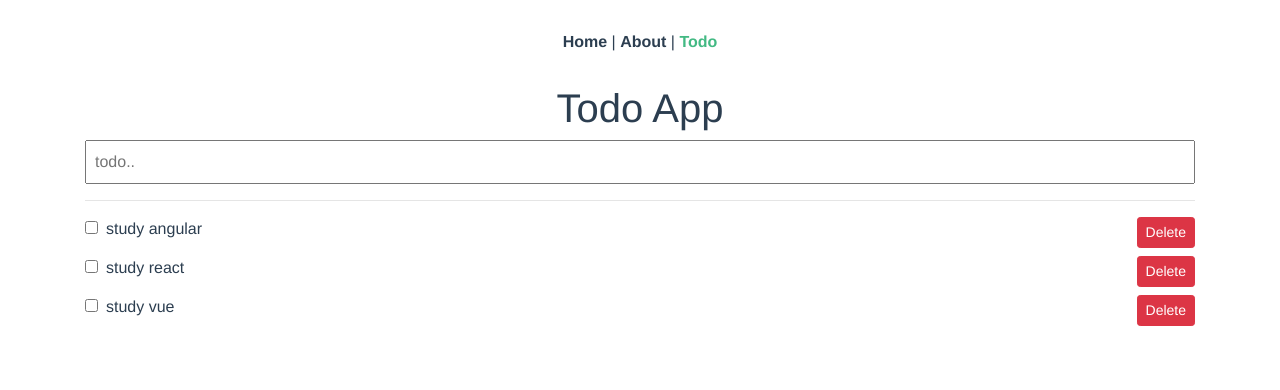
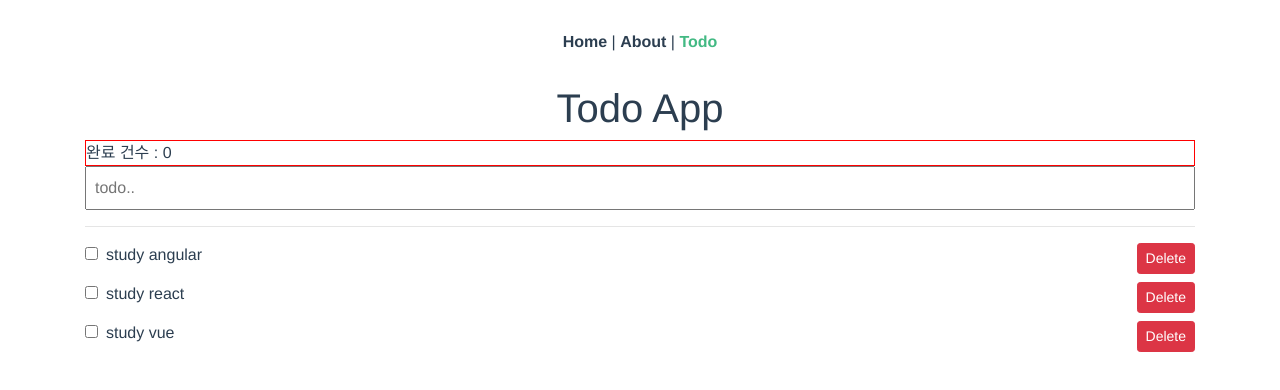
Before and after one commit to bhchoi84/vue2-todo-list, a Vue app: page /todo in a window 1280 px wide. Shown: the top 390 px of the page. Built offline with nearby package versions, Linux system fonts and the light colour scheme.

Commit message:
emit으로 처리된 todo list 완성본 -> vuex로 수정 예정

```diff
--- /dev/null
+++ b/src/components/AddTodo.vue
@@ -0,0 +1,29 @@
+<template>
+    <div>
+        <input
+            type="text"
+            class="w-100 p-2"
+            placeholder="todo.."
+            @keyup.enter.prevent="addTodo"
+            v-model="todoText"
+        />
+    </div>
+</template>
+<script>
+export default {
+    data(){
+        return{
+            todoText: ''
+        }
+    },
+    methods: {
+        addTodo(e){
+            this.$emit('add-todo',{todoId: Math.random(), todoText: e.target.value})
+            this.todoText = ''
+        }
+    }
+}
+
+</script>
+<style scoped>
+</style>
--- /dev/null
+++ b/src/components/CompletedTodo.vue
@@ -0,0 +1,26 @@
+<template>
+    <div class="guideLine textAlignLeft">완료 건수 : {{completedTodoCount}}</div>
+</template>
+<script>
+export default {
+    props: {
+        todos: {
+            type: Array,
+            required: true
+        }
+    },
+    computed: {
+        completedTodoCount(){
+            return this.todos.filter( todo => todo.checked ).length;
+        }
+    }
+}
+</script>
+<style scoped>
+.guideLine {
+    border: 1px solid red
+}
+.textAlignLeft {
+    text-align: left
+}
+</style>
--- a/src/components/TodoItem.vue
+++ b/src/components/TodoItem.vue
@@ -33,13 +33,13 @@ export default {
     },
     methods: {
         toggleCheck(e){
-            this.$emit('toggle-check',{
+            this.$emit('toggle-checkbox',{
                 id: this.todo.id,
                 checked: e.target.checked
             })
         },
         deleteTodo(){
-            this.$emit('delete-todo', this.todo.id)
+            this.$emit('delete-todo', {id: this.todo.id})
         }
     }
 }
--- /dev/null
+++ b/src/components/TodoList.vue
@@ -0,0 +1,40 @@
+<template>
+    <div>
+        <TodoItem
+            v-for="todo in todos.slice().reverse()"
+            :key="todo.id"
+            :todo="todo"
+            @toggle-checkbox="toggleCheckbox"
+            @delete-todo="deleteTodo"
+        />
+    </div>
+</template>
+<script>
+import TodoItem from '@/components/TodoItem.vue'
+export default {
+    components: {
+        TodoItem
+    },
+    props: {
+        todos: {
+            type: Array,
+            required: true
+        }
+    },
+    data(){
+        return {
+
+        }
+    },
+    methods: {
+        toggleCheckbox({id, checked}){
+            this.$emit('toggle-checkbox', {id, checked})
+        },
+        deleteTodo({id}){
+            this.$emit('delete-todo', {id})
+        }
+    }
+
+}
+</script>
+<style scoped></style>
--- a/src/views/Todo.vue
+++ b/src/views/Todo.vue
@@ -1,29 +1,26 @@
 <template>
     <div id="todo" class="container">
         <h1 class="text-center">Todo App</h1>
-        <input
-                type="text"
-                class="w-100 p-2"
-                placeholder="todo.."
-                @keyup.enter.prevent="addTodo"
-                v-model="todoText"
-                />
+        <CompletedTodo  :todos="todos" />
+        <AddTodo @add-todo="addTodo" />
         <hr>
-        <TodoItem
-            v-for="todo in todos.slice().reverse()"
-            :key="todo.id"
-            :todo="todo"
-            @toggle-check="toggleCheck"
-            @delete-todo="deleteTodo"
+        <TodoList
+                :todos="todos"
+                @toggle-checkbox="toggleCheckbox"
+                @delete-todo="deleteTodo"
         />
     </div>
 </template>
 <script>
-import TodoItem from '@/components/TodoItem.vue'
+import AddTodo from '@/components/AddTodo.vue'
+import TodoList from '@/components/TodoList.vue'
+import CompletedTodo from '@/components/CompletedTodo.vue'
 
 export default {
     components: {
-        TodoItem
+        AddTodo,
+        TodoList,
+        CompletedTodo
     },
     data(){
         return {
@@ -36,26 +33,16 @@ export default {
         }
     },
     methods: {
-        addTodo(e){
-            console.log(e.target.value)
-            this.todos.push({
-                id: Math.random(),
-                text: e.target.value,
-                checked: false
-            })
-            this.todoText = ''
+        addTodo({todoId, todoText}){
+            this.todos.push({id: todoId, text: todoText, checked: false})
         },
-        toggleCheck({id, checked}){
+        toggleCheckbox({id, checked}){
             const index = this.todos.findIndex( todo => {
                 return todo.id === id
             })
             this.todos[index].checked = checked
         },
-        deleteTodo(id){
-            // const index = this.todos.findIndex( todo => {
-            //     return todo.id === id
-            // })
-            // this.todos.splice(index, 1)
+        deleteTodo({id}){
             this.todos = this.todos.filter( todo => todo.id !== id )
         }
     }
```
